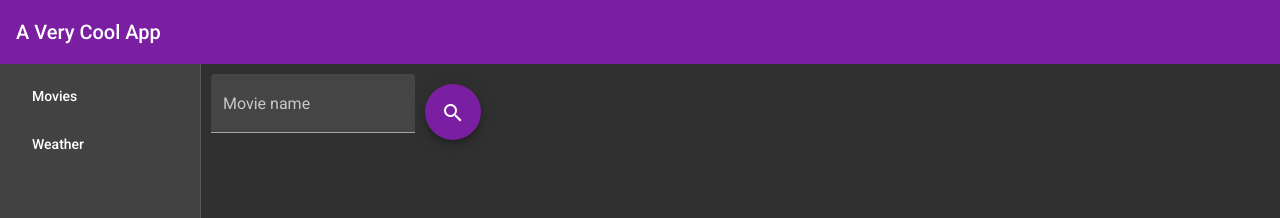
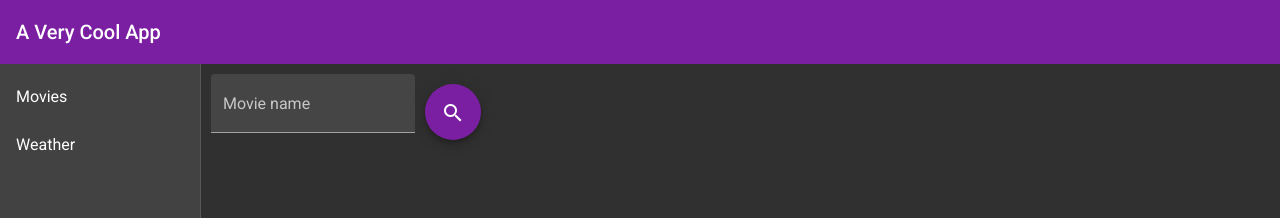
Before and after one commit to eliranko/props-interv, an Angular app in the folder gui/: page /movie in a window 1280 px wide. Shown: the top 218 px of the page. Built offline with nearby package versions, Linux system fonts and the light colour scheme; no server answers.

Commit message:
fixed sidenav click problems

```diff
--- a/gui/src/app/sidenav/sidenav.component.css
+++ b/gui/src/app/sidenav/sidenav.component.css
@@ -1,3 +1,7 @@
 .container {
     min-width: 200px;
 }
+
+a {
+    text-decoration: none;
+}
--- a/gui/src/app/sidenav/sidenav.component.html
+++ b/gui/src/app/sidenav/sidenav.component.html
@@ -1,10 +1,6 @@
 <div class="container">
     <mat-action-list>
-        <mat-list-item>
-            <button mat-button routerLink="movie">Movies</button>
-        </mat-list-item>
-        <mat-list-item>
-            <button mat-button routerLink="weather">Weather</button>
-        </mat-list-item>
+        <a mat-list-item routerLink="movie">Movies</a>
+        <a mat-list-item routerLink="weather">Weather</a>
     </mat-action-list>
 </div>
```
